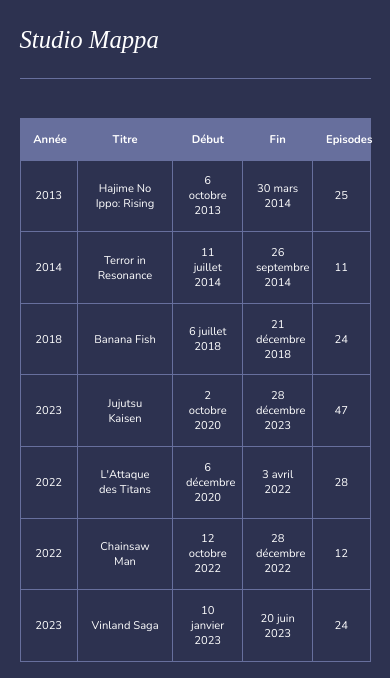
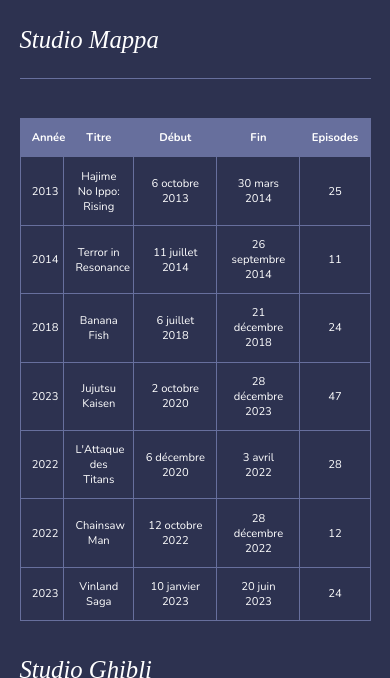
Before and after one commit to RlmMlaer/Projet-Dev-Web, a plain HTML site: page statistiques.html in a window 390 px wide. Shown: the part 308-986 px from the top of the page. Drawn offline with nearby package versions, Linux system fonts and the light colour scheme; a web font is replaced by a local one.

Commit message:
Test new responsive tableau stats

```diff
--- a/css/style.css
+++ b/css/style.css
@@ -1204,7 +1204,7 @@
     #sidebarNav>ul>li>a:hover,
     #sidebarNav>ul>#blog:hover>a{
         font-size: 20px;
-        color: var(--font-color-hover);
+        color: var(--primary-color);
         transition: all 0.3s ease-in-out;
     }
 
@@ -1253,14 +1253,9 @@
         font-size: .7rem;
     }
 
-    #main-classique>section>table>thead>tr>th:nth-child(3),
-    #main-classique>section>table>thead>tr>th:nth-child(4) {
+    #main-classique>section>table>thead>tr>th:nth-child(2),
+    #main-classique>section>table>thead>tr>th:nth-child(5) {
         width: 20%;
-    }
-
-    #main-classique>section>table>thead>tr>th:nth-child(1),
-    #main-classique>section>table>thead>tr>th:nth-child(5) {
-        width: 15%;
     }
 
     #main-accueil>section>a{
@@ -1306,7 +1301,7 @@
 @media screen and (max-width: 600px){
     #main-classique>section>table>thead>tr>th,
     #main-classique>section>table>tbody>tr>td {
-        padding: .8rem;
+        padding: .7rem;
     }
 
     #main-accueil{
```
